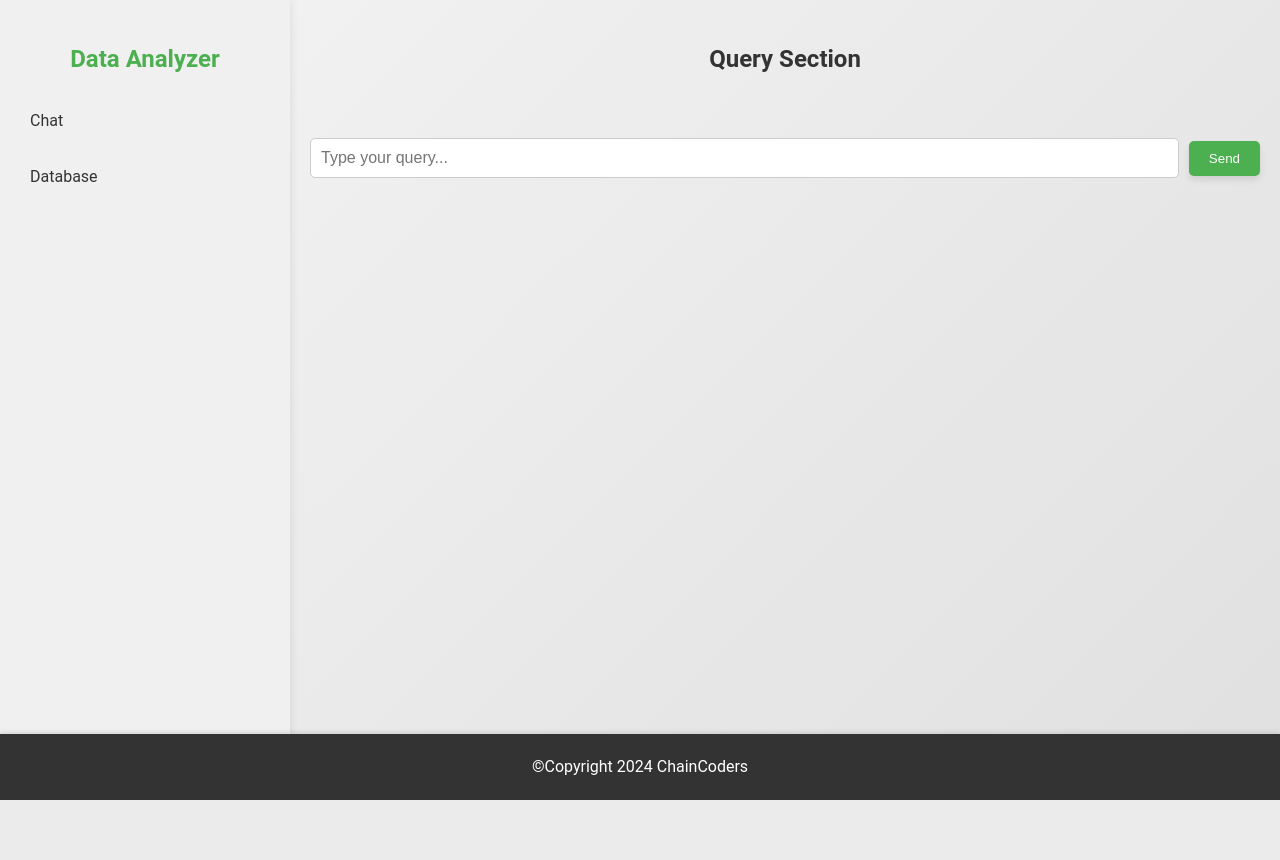
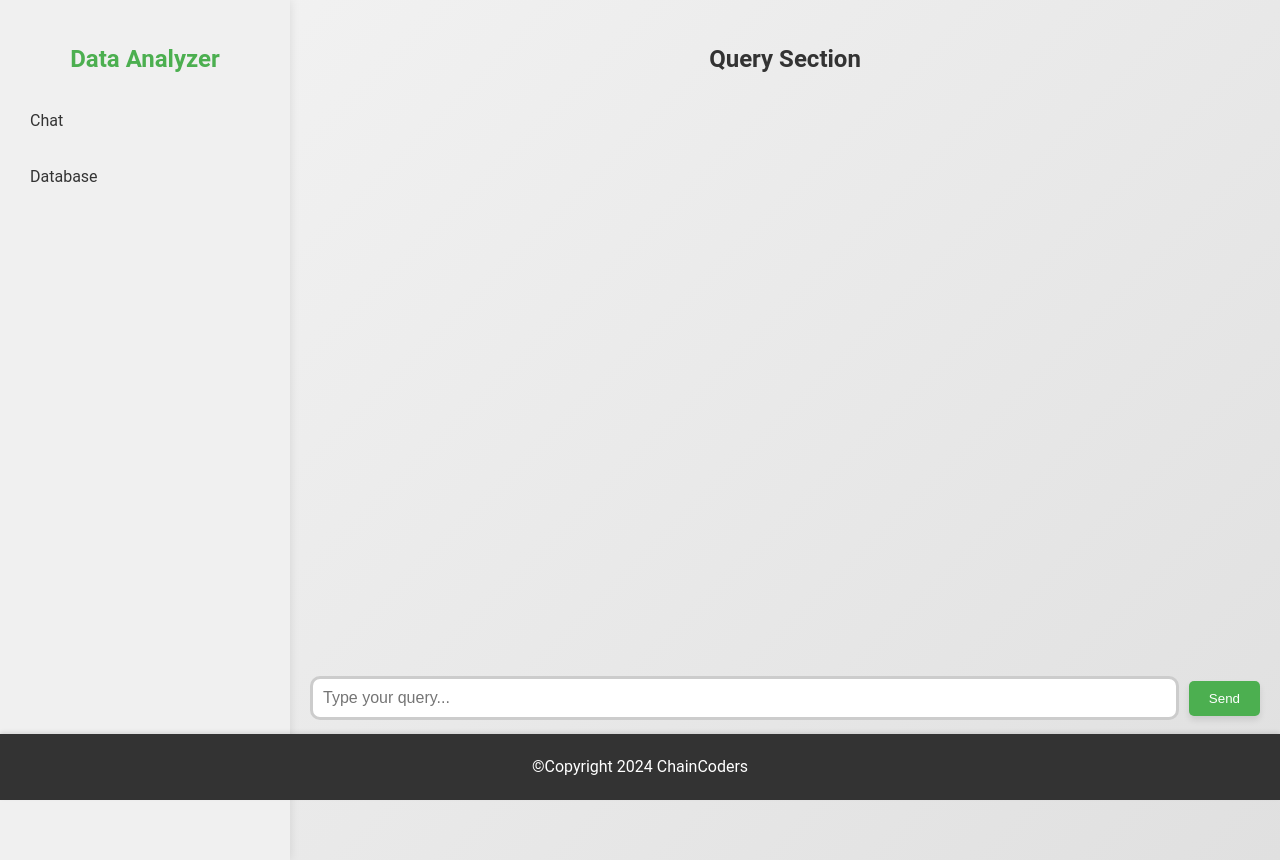
Before and after one commit to QwertyFusion/Database-Analyzer, a Node server app: page /chat in a window 1280 px wide. Before the commit the page ends 800 px from the top, so only its background shows below. Run offline with Node 20, Linux system fonts and the light colour scheme.

Commit message:
Updated CSS for chat section

```diff
--- a/public/styles.css
+++ b/public/styles.css
@@ -14,6 +14,7 @@
     display: flex;
     flex-direction: column;
     min-height: 100vh;
+    overflow: hidden;
 }
 
 #error-message {
@@ -182,7 +183,11 @@
 /* Chat Area */
 #chat-container {
     flex: 1;
+    display: flex;
+    flex-direction: column;
+    height: 100vh;
     padding: 20px;
+    padding-bottom: 40px;
 }
 
 #chat-header {
@@ -191,6 +196,9 @@
 }
 
 #chat-messages {
+    flex: 1;
+    display: flex;
+    flex-direction: column;
     max-height: calc(100vh - 270px);
     overflow-y: auto;
     padding: 10px;
@@ -199,15 +207,19 @@
 #chat-input-container {
     display: flex;
     align-items: center;
-    margin-top: 20px;
+    position: fixed;
+    bottom: 80px;
+    left: 310px;
+    right: 20px;
 }
 
 #chat-input {
     flex: 1;
     padding: 10px;
-    border: 1px solid #ccc;
-    border-radius: 5px;
+    border: 3px solid #ccc;
+    border-radius: 10px;
     font-size: 16px;
+    overflow: hidden;
 }
 
 #send-button {
@@ -259,3 +297,8 @@
     bottom: 0;
     width: 100%;
 }
+
+
+body {
+    -ms-overflow-style: none;  /* For Internet Explorer and Edge */
+}
```
Also changed, not shown: other parts of public/styles.css (+29 -3 lines), README.md.
